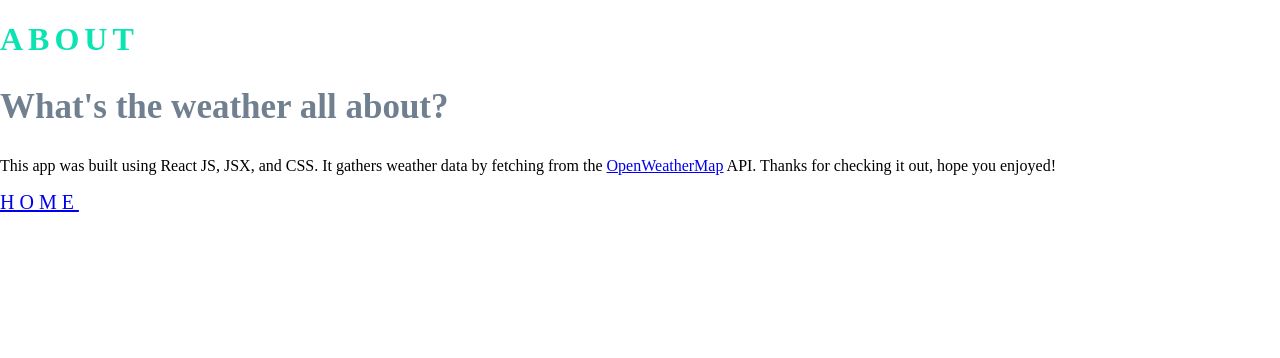
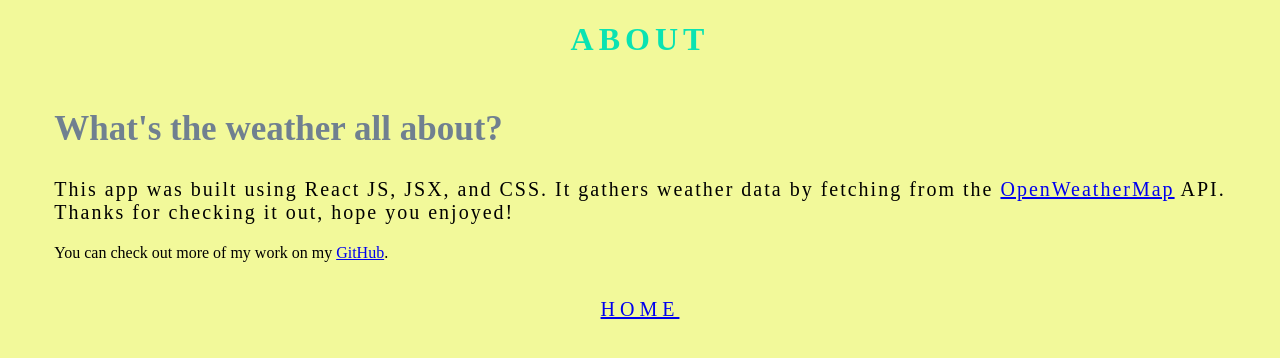
Before and after one commit to samischonefeld/weather_030319, a React (Create React App) app: page /about in a window 1280 px wide. Shown: the top 358 px of the page. Built offline with nearby package versions, Linux system fonts and the light colour scheme; a web font is replaced by a local one.

Commit message:
finished app

```diff
--- a/src/About.jsx
+++ b/src/About.jsx
@@ -3,17 +3,18 @@ import { Link } from 'react-router-dom';
 
 function About(){
   return(
-    <div>
+    <div className = "about">
       <header>
         <h1>ABOUT</h1>
       </header>
       <nav>
       </nav>
       <section>
-      <h2>What's the weather all about?</h2>
-      <p>This app was built using React JS, JSX, and CSS. It gathers weather data by fetching from the <a href = "openweathermap.org/api">OpenWeatherMap</a> API. Thanks for checking it out, hope you enjoyed!</p>
+        <h2>What's the weather all about?</h2>
+        <p className = "about_p">This app was built using React JS, JSX, and CSS. It gathers weather data by fetching from the <a href = "openweathermap.org/api">OpenWeatherMap</a> API. <br/> Thanks for checking it out, hope you enjoyed!</p>
+        <p>You can check out more of my work on my <a href = "https://github.com/samischonefeld">GitHub</a>.</p>
       </section>
-      <li><Link to = '/'>HOME</Link></li>
+      <li className = "home_link"><Link to = '/'>HOME</Link></li>
     </div>
     )
 }
--- a/src/App.css
+++ b/src/App.css
@@ -89,3 +89,23 @@ footer {
   font-size: 20px;
   color: slategray;
 }
+/*About*/
+.about{
+  position: absolute;
+  top: 0;
+  bottom: 0;
+  right: 0;
+  left: 0;
+  display: flex;
+  flex-direction: column;
+  align-items: center;
+  align-content: center;
+  background-color: #F2F99A;
+}
+.home_link{
+  padding-top: 20px;
+}
+.about_p{
+  font-size: 20px;
+  letter-spacing: 2px;
+}
```
